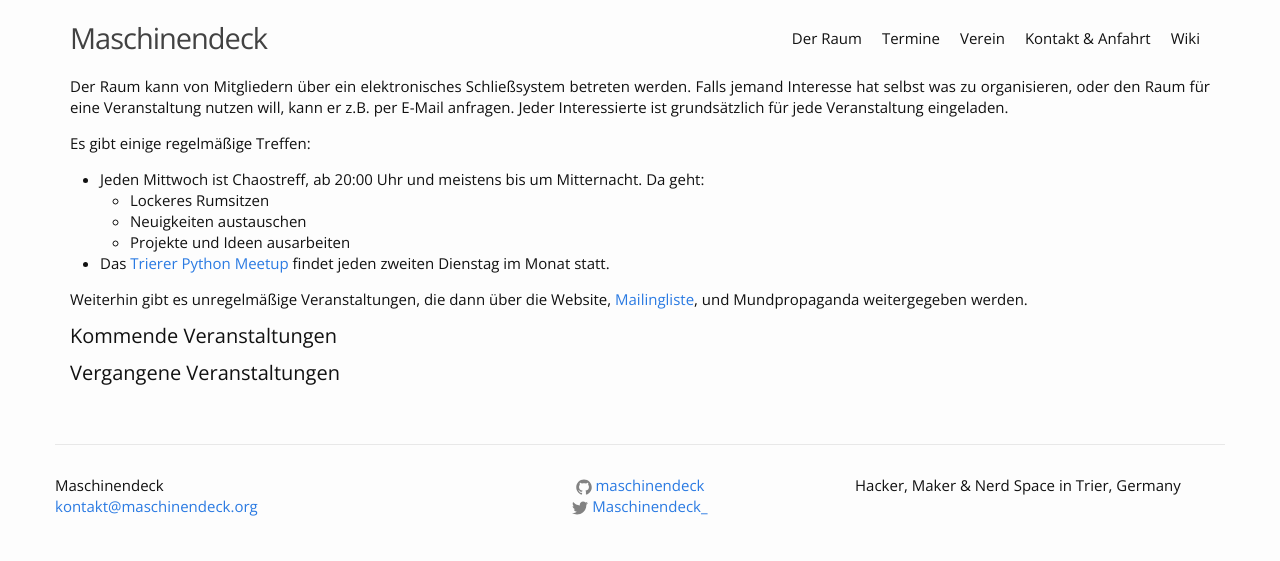
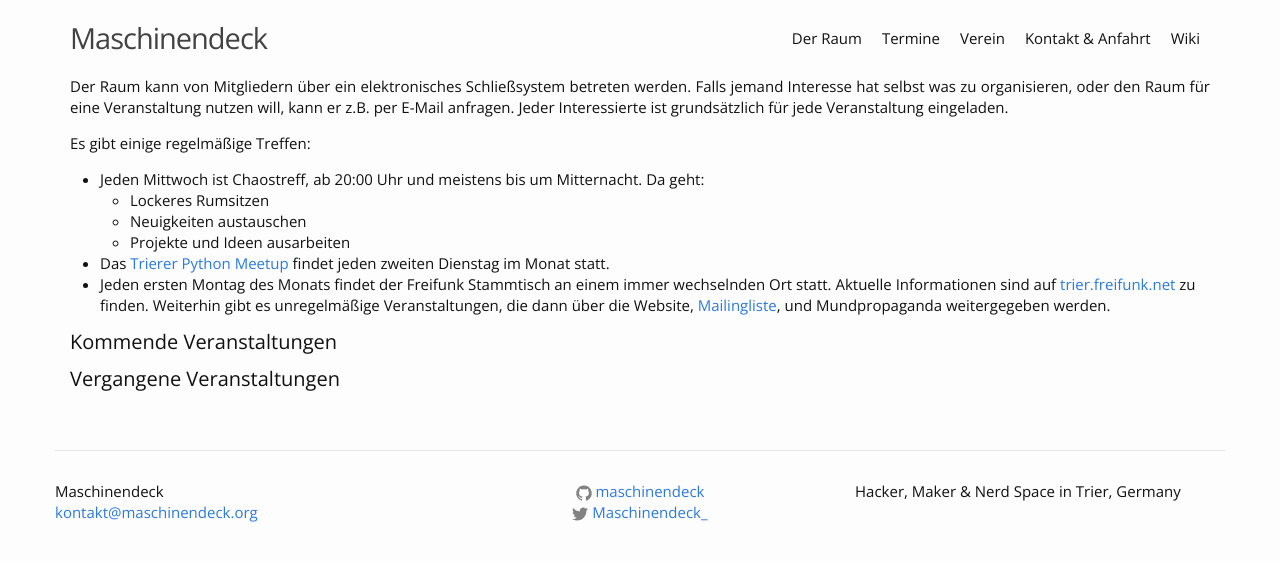
Before and after one commit to maschinendeck/maschinendeck.github.io, a Jekyll site: the page built from events.md, in a window 1280 px wide. Shown: the top 561 px of the page. Built offline with Jekyll 4.4.1, drawn with Linux system fonts in a browser that asks for light colours.

Commit message:
Add Freifunk Stammtisch and update Room Photo

```diff
--- a/events.md
+++ b/events.md
@@ -15,7 +15,7 @@ Es gibt einige regelmäßige Treffen:
     - Neuigkeiten austauschen
     - Projekte und Ideen ausarbeiten
   - Das [Trierer Python Meetup](http://www.meetup.com/de-DE/PythonTrier/) findet jeden zweiten Dienstag im Monat statt.
-
+  - Jeden ersten Montag des Monats findet der Freifunk Stammtisch an einem immer wechselnden Ort statt. Aktuelle Informationen sind auf [trier.freifunk.net](https://trier.freifunk.net/) zu finden.
 Weiterhin gibt es unregelmäßige Veranstaltungen, die dann über die Website, [Mailingliste](https://mailings.brandin.de/listinfo/public), und Mundpropaganda weitergegeben werden.
 
 
```
Also changed, not shown: raum.md (+1 -1 lines), images/raum-1.png (deleted), 1 other file.
